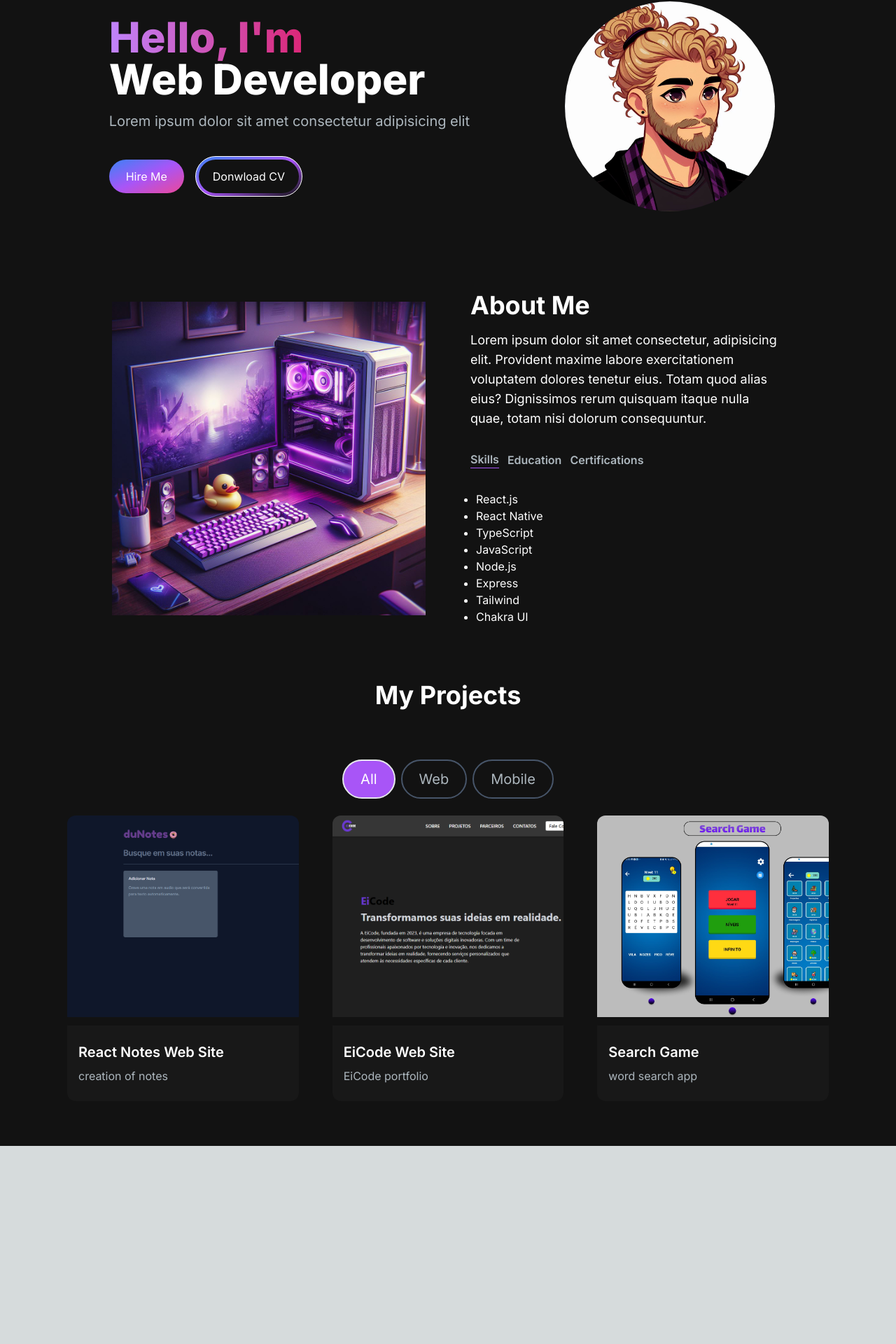
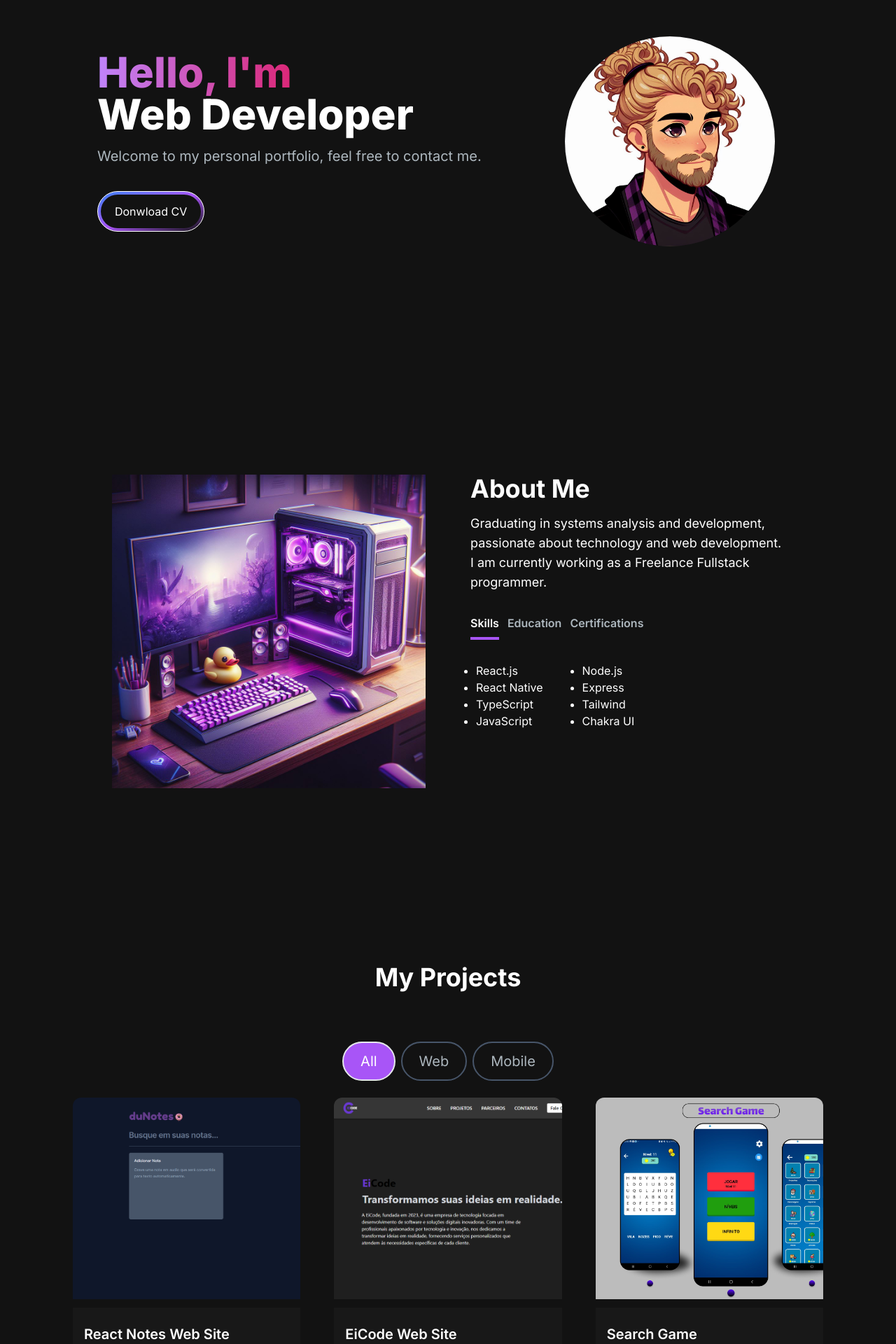
Before and after one commit to CalvinSoares/my-portfolio, a Next.js app: page / in a window 1280 px wide. Shown: the part 208-2128 px from the top of the page at 70% size. Before the commit the page ends 1845 px from the top, so only its background shows below. Built offline with nearby package versions, Linux system fonts and the light colour scheme.

Commit message:
feat: componentes das seções do projeto

```diff
--- a/src/app/components/AboutSection.jsx
+++ b/src/app/components/AboutSection.jsx
@@ -1,23 +1,30 @@
 "use client"
-import React, { useTransition, useState } from 'react'
+import React, { useTransition, useState, useEffect } from 'react'
 import Image from 'next/image'
 import TabButton from './TabButton';
+import AOS from 'aos';
+import 'aos/dist/aos.css';
 
 const TAB_DATA = [
     {
         title: "Skills",
         id: "skills",
         content: (
-            <ul className='list-disc pl-2'>
+            <div className='flex'>
+                 <ul className='list-disc pl-2 mr-12'>
                 <li>React.js</li>
                 <li>React Native</li>
                 <li>TypeScript</li>
                 <li>JavaScript</li>
+            </ul>
+            <ul className='list-disc pl-2'>
                 <li>Node.js</li>
                 <li>Express</li>
                 <li>Tailwind</li>
                 <li>Chakra UI</li>
             </ul>
+            </div>
+
         ),
     },
     {
@@ -26,7 +33,7 @@ const TAB_DATA = [
         content: (
             <ul className='list-disc pl-2'>
                 <li>Analysis and systems development </li>
-                <li>University of Anhanguera</li>
+                <p>- University of Anhanguera</p>
             </ul>
         ),
     },
@@ -35,14 +42,22 @@ const TAB_DATA = [
         id: "certifications",
         content: (
             <ul className='list-disc pl-2'>
-                <li>Front-end development</li>
-                <li>Back-end development</li>
+                <li>2023 - Algorithms and Data Structure in Javascript- freeCodeCamp - 300 hours;</li>
+                <li>2023 - Legacy Responsive Web Design - freeCodeCamp - 300 hours;</li>
             </ul>
         ),
     },
 ]
 
 export default function AboutSection() {
+    useEffect(() =>{
+        AOS.init({
+              easing: 'ease-out-quart',
+              delay: 0,
+              duration: 750
+            })
+      }, [1000])
+
     const [tab, setTab] = useState("skills");
     const [ispending, startTransition] = useTransition();
 
@@ -53,12 +68,16 @@ export default function AboutSection() {
     };
 
   return (
-    <section className='text-white'>
+    <section id="About" className='text-white h-[900px] flex justify-center items-center'>
         <div className='md:grid md:grid-cols-2 gap-8 items-center py-8 px-4 xl:gap-16 sm:py-16 xl:px-16'>
-            <Image src="/images/AboutImg.jpg" alt="About Me Image" width={500} height={500} priority/>
-            <div className='mt-4 md:mt-0 text-left flex flex-col h-full'>
-                <h2 className='text-4xl font-bold text-white mb-4'>About Me</h2>
-                <p className='text-base lg:text-lg'>Lorem ipsum dolor sit amet consectetur, adipisicing elit. Provident maxime labore exercitationem voluptatem dolores tenetur eius. Totam quod alias eius? Dignissimos rerum quisquam itaque nulla quae, totam nisi dolorum consequuntur.</p>
+            <Image data-aos="fade-right" src="/images/AboutImg.jpg" alt="About Me Image" width={500} height={500} priority/>
+            <div data-aos="fade-left" className='mt-4 md:mt-0 text-left flex flex-col h-full'>
+                <h2 className='text-4xl font-bold text-white mb-4'>
+                    About Me
+                </h2>
+                <p className='text-base lg:text-lg'>
+                Graduating in systems analysis and development, passionate about technology and web development. I am currently working as a Freelance Fullstack programmer.
+                </p>
                 <div className='flex flex-row justify-start mt-8'>
                     <TabButton
                     selectTab={() => handleTabChange("skills")} active={tab === "skills"}>
--- /dev/null
+++ b/src/app/components/EmailSection.jsx
@@ -0,0 +1,119 @@
+"use client"
+import React, { useState } from 'react'
+import TiktokIcon from "../../../public/images/tiktok.svg"
+import GithubIcon from "../../../public/images/github.svg"
+import LinkedinIcon from "../../../public/images/linkedin.svg"
+import Link from 'next/link';
+import Image from 'next/image'
+
+
+export default function EmailSection() {
+    const [emailSubmitted, setEmailSubmitted] = useState(false);
+
+    const handleSubmit = async (e) => {
+        e.preventDefault();
+        const data = {
+            email: e.target.email.value,
+            subject: e.target.subject.value,
+            message: e.target.message.value,
+        }
+        const JSONdata = JSON.stringify(data);
+        const endpoint = "/api/send";
+
+        const options = {
+            method: "POST",
+            headers: {
+                "Content-Type": "application/json",
+            },
+            body: JSONdata,
+        };
+
+        const response = await fetch(endpoint, options);
+
+
+        if (response.status === 200) {
+            console.log('Message sent.');
+            setEmailSubmitted(true);
+        }
+    }
+
+  return (
+    <section id="Contact" className='grid md:grid-cols-2 h-[900px] items-center justify-center my-12 md:m-12 py-24 gap-6'>
+        <div>
+            <h5 className='text-xl font-bold text-white my-2'>Let's Connect</h5>
+            <p className='text-[#ADB7BE] b-4 max-w-md'>
+                {" "}
+                I'm currently looking for new opportunities, my inbox is always open. Whether you have a question or just wanto to say hi, I'll try my best to get back to you!
+            </p>
+            <div className='sociais flex flex-row gap-2 mt-4'>
+                <Link target='_blank' href="https://github.com/CalvinSoares">
+                    <Image src={GithubIcon}  alt="Github Icon" className='hover:bg-purple-500 hover:translate-y-2 hover:rounded-full transition-all ease-in-out duration-500'/>
+                </Link>
+                <Link target='_blank' href="https://www.linkedin.com/in/calvinsoares/">
+                    <Image src={LinkedinIcon} alt="Linkedin Icon" className='hover:bg-purple-500 hover:translate-y-2 hover:rounded-md transition-all ease-in-out duration-500'/>
+                </Link>
+                <Link target='_blank' href="https://www.tiktok.com/@pato_programador?lang=pt-BR">
+                    <Image className='w-12 h-12 text-white hover:bg-purple-500 hover:translate-y-2 hover:rounded-md transition-all ease-in-out duration-500' src={TiktokIcon} alt="Tiktok Icon" />
+                </Link>
+            </div>
+        </div>
+        <div>
+        {emailSubmitted ? (
+                <p className='text-green-500 text-sm mt-2'>
+                    Email sent successfully!
+                </p>
+            ) : (
+            <form className='flex flex-col' onSubmit={handleSubmit}>
+                <div className='mb-6'>
+                    <label htmlFor="email" className='text-white block text-sm mb-2 font-medium'>
+                        Your email
+                    </label>
+                    <input
+                        name='email'
+                        type="email"
+                        id="email"
+                        required
+                        className='bg-[#18191E] border border-[#33353F] placeholder-[#9CA2A9] text-gray-100 text-sm rounded-lg block w-full p-2.5'
+                        placeholder='email@google.com'
+                    />
+                </div>
+                <div className='mb-6'>
+                    <label htmlFor="subject" className='text-white block text-sm mb-2 font-medium'>
+                        Subject
+                    </label>
+                    <input
+                        name='subject'
+                        type="text"
+                        id="subject"
+                        required
+                        className='bg-[#18191E] border border-[#33353F] placeholder-[#9CA2A9] text-gray-100 text-sm rounded-lg block w-full p-2.5'
+                        placeholder='Just saying hi'
+                    />
+                </div>
+                <div className='mb-6'>
+                    <label
+                    htmlFor="message"
+                    className='text-white block text-sm mb-2 font-medium'
+                    >
+                        Message
+                    </label>
+                    <textarea
+                        name='message'
+                        id="message"
+                        className='bg-[#18191E] border border-[#33353F] placeholder-[#9CA2A9] text-gray-100 text-sm rounded-lg block w-full p-2.5'
+                        placeholder='Hi, I would like to know more about your project'>
+
+                    </textarea>
+                </div>
+                <button
+                type='submit'
+                className='bg-purple-500 hover:bg-purple-600 text-white font-medium py-2.5 px-5 rounded-lg w-full '
+                >
+                    Send Message
+                </button>
+            </form>
+            )}
+        </div>
+    </section>
+  )
+}
--- /dev/null
+++ b/src/app/components/FooterSection.jsx
@@ -0,0 +1,11 @@
+import React from 'react'
+
+export default function Footer() {
+  return (
+    <footer className='footer border border-t-[#33353F] border-l-transparent border-r-transparent text-white'>
+        <div className='container p-12 flex justify-between'>
+            <span>Calvin Soares</span>
+        </div>
+    </footer>
+  )
+}
--- a/src/app/components/HeroSection.jsx
+++ b/src/app/components/HeroSection.jsx
@@ -1,16 +1,43 @@
 "use client";
-import React from 'react'
+import React,{ useEffect } from 'react'
 import Image from 'next/image'
 import { TypeAnimation } from 'react-type-animation'
-
-
-
+import AOS from 'aos';
+import 'aos/dist/aos.css';
 
 export default function HeroSection() {
+    useEffect(() =>{
+      AOS.init({
+            easing: 'ease-out-quart',
+            delay: 0,
+            duration: 750
+          })
+    }, [])
+
+    const downloadPDF = () => {
+
+      const pdfUrl = '/images/CalvinSoares.pdf';
+
+      const link = document.createElement('a');
+
+      link.href = pdfUrl;
+
+      link.download = 'calvinsoares.pdf';
+
+      document.body.appendChild(link);
+
+      link.click();
+
+      document.body.removeChild(link);
+
+      };
+
   return (
-    <section>
-        <div className='grid grid-cols-1 sm:grid-cols-12'>
-            <div className='col-span-7 place-self-center text-center sm:text-left'>
+    <section id='Home' className='h-[500px] flex flex-col justify-center'>
+        <div  className='grid grid-cols-1 sm:grid-cols-12'>
+            <div
+              data-aos="fade-up"
+              className='col-span-7 place-self-center text-center sm:text-left'>
                   <h1 className='text-white mb-4 text-4xl sm:text-5xl lg:text-6xl font-extrabold'>
                     <span className='text-transparent bg-clip-text bg-gradient-to-r from-purple-400 to-pink-600'>Hello, I'm{" "}</span>
                     <br />
@@ -29,26 +56,27 @@ export default function HeroSection() {
                       />
                   </h1>
                   <p className='text-[#ADB7BE] text-base sm:text-lg mb-6 lg:text-xl'>
-                    Lorem ipsum dolor sit amet consectetur adipisicing elit
+                      Welcome to my personal portfolio, feel free to contact me.
                   </p>
 
                   <div>
-                    <button className='px-6 py-3 w-full sm:w-fit rounded-full mr-4 bg-gradient-to-br from-blue-500 via-purple-500 to-pink-500 hover:bg-slate-200 text-white'>Hire Me</button>
-                    <button className='px-1 py-1 w-full sm:w-fit rounded-full bg-gradient-to-br from-blue-500 via-purple-500 hover:bg-slate-800 text-white border border-white mt-3'>
-                        <span className='block bg-[#121212] hover:bg-slate-800 rounded-full px-5 py-3'>
+                      <button onClick={downloadPDF} className='px-1 py-1 w-full sm:w-fit rounded-full bg-gradient-to-br from-blue-500 via-purple-500 hover:bg-slate-800 text-white border border-white mt-3'>
+                          <a className='block bg-[#121212] hover:bg-slate-800 rounded-full px-5 py-3'>
                               Donwload CV
-                        </span>
+                          </a>
                       </button>
                   </div>
               </div>
-            <div className='col-span-5 place-self-center mt-4 lg:mt-0'>
-                <div className='rounded-full  w-[250px] h-[250px] lg:w-[400px] lg:h-[400px] relative'>
+              <div
+              className='col-span-5 place-self-center mt-4 lg:mt-0'>
+                  <div data-aos="fade-up" className=' w-[250px] h-[250px] lg:w-[400px] lg:h-[400px] relative'>
                     <Image
+
                       src="/images/devImg.jpg"
                       alt='hero image'
                       width={300}
                       height={300}
-                    className='rounded-full absolute transform -translate-x-1/2 -translate-y-1/2 top-1/2 left-1/2'
+                      className='rounded-full w-[150px] h-[150px] lg:w-[300px] lg:h-[300px] absolute transform -translate-x-1/2 -translate-y-1/2 top-1/2 left-1/2'
                       priority
                   />
                   </div>
--- a/src/app/components/NavBar.jsx
+++ b/src/app/components/NavBar.jsx
@@ -6,6 +6,10 @@ import { Bars3Icon, XMarkIcon } from '@heroicons/react/24/solid'
 import MenuOverlay from './MenuOverlay'
 
 const navLinks = [
+    {
+        title: "Home",
+        path: "#Home",
+    },
     {
         title: "About",
         path: "#About",
@@ -25,9 +29,9 @@ export default function NavBar() {
 
   return (
     <nav className='fixed mx-auto top-0 left-0 right-0 z-10 bg-[#121212] bg-opacity-100'>
-        <div className='flex container lg:py-4 flex-wrap items-center justify-between mx-auto py-4 px-2'>
+        <div className='flex container lg:py-4 flex-wrap items-center justify-around mx-auto py-4 px-2'>
             <Link href={"/"} className='text-2xl md:text-5xl text-white font-semibold'>
-                LOGO
+                Port<span className='text-purple-500'>fólio</span>
             </Link>
             <div className='mobile-menu block md:hidden'>
                 {!navbarOpen ? (
--- a/src/app/components/ProjectsSection.jsx
+++ b/src/app/components/ProjectsSection.jsx
@@ -1,7 +1,8 @@
 "use client";
-import React, { useState } from 'react'
-import ProjectCard from './ProjectCard'
+import React, { useState, useRef } from 'react';
+import ProjectCard from './ProjectCard';
 import ProjectTag from './ProjectTag';
+import { motion, useInView } from 'framer-motion';
 
 const projectData = [
     {
@@ -36,6 +37,8 @@ const projectData = [
 
 export default function ProjectsSection() {
     const [tag, setTag] = useState("All");
+    const ref = useRef(null);
+    const isInView = useInView(ref, { once: true });
 
     const handleTagChange = (newTag) => {
         setTag(newTag);
@@ -45,12 +48,17 @@ export default function ProjectsSection() {
         project.tag.includes(tag)
     );
 
+    const cardVariants = {
+        initial: { y: 50, opacity: 0 },
+        animate: { y: 0, opacity: 1},
+    }
+
   return (
-    <section id="projects">
+    <section id="Projects" className='flex flex-col justify-center  m-2'>
       <h2 className='text-center text-4xl font-bold text-white mt-4 mb-8 md:mb-12'>
         My Projects
       </h2>
-      <div className='text-white flex flex-row justify-center items-center  gap-2 py-6'>
+      <div className='text-white flex flex-row justify-center items-center gap-2 py-6'>
             <ProjectTag
             onClick={handleTagChange}
             name="All"
@@ -67,8 +75,15 @@ export default function ProjectsSection() {
             isSelected={tag == "Mobile"}
             />
       </div>
-      <div className='grid md:grid-cols-3 gap-8 md:gap-12'>
-        {filteredProjects.map((project) =>
+      <ul  ref={ref} className='grid md:grid-cols-3 gap-8 md:gap-12 cursor-pointer'>
+        {filteredProjects.map((project, index) =>
+            <motion.li
+            key={index}
+            variants={cardVariants}
+            initial="initial"
+            animate={isInView ? "animate" : "inicial"}
+            transition={{ duration: 0.3, delay: index * 0.4 }}
+            >
                 <ProjectCard
                     key={project.id}
                     title={project.title}
@@ -78,8 +93,9 @@ export default function ProjectsSection() {
                     gitUrl={project.gitUrl}
                     previewUrl={project.previewUrl}
                 />
+            </motion.li>
         )}
-      </div>
+      </ul>
     </section>
   )
 }
--- a/src/app/components/TabButton.jsx
+++ b/src/app/components/TabButton.jsx
@@ -1,14 +1,28 @@
 import React from 'react'
+import { motion } from 'framer-motion';
+
+const variants = {
+    default: { width: 0 },
+    active: { width: "calc(100% - 0.75rem" },
+};
 
 export default function TabButton({ active, selectTab, children }) {
 
-    const buttonClasses = active ? 'text-[#ADB7BE] border-b border-purple-500' : 'text-[#ADB7BE]'
+    const buttonClasses = active
+    ? 'text-white'
+    : 'text-[#ADB7BE]';
 
   return (
     <button onClick={selectTab}>
         <p className={`mr-3 font-semibold hover:text-white ${buttonClasses}`}>
             {children}
         </p>
+        <motion.div
+            animate={active ? "active" : "default"}
+            variants={variants}
+            className="h-1 bg-purple-500 mt-2 mr-3"
+        >
+        </motion.div>
     </button>
   )
 }
```
Lines whose indentation alone changed are shown as unchanged.
